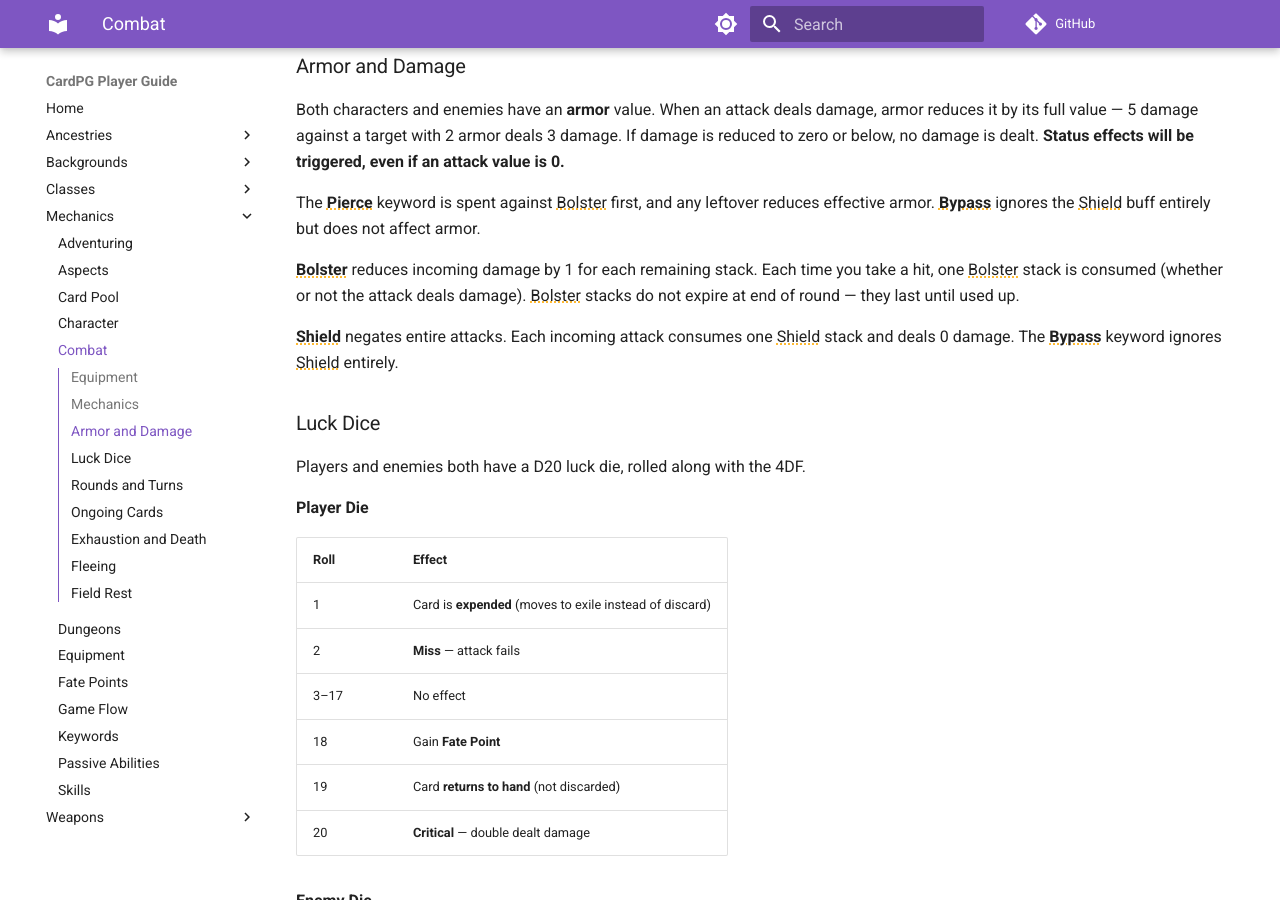
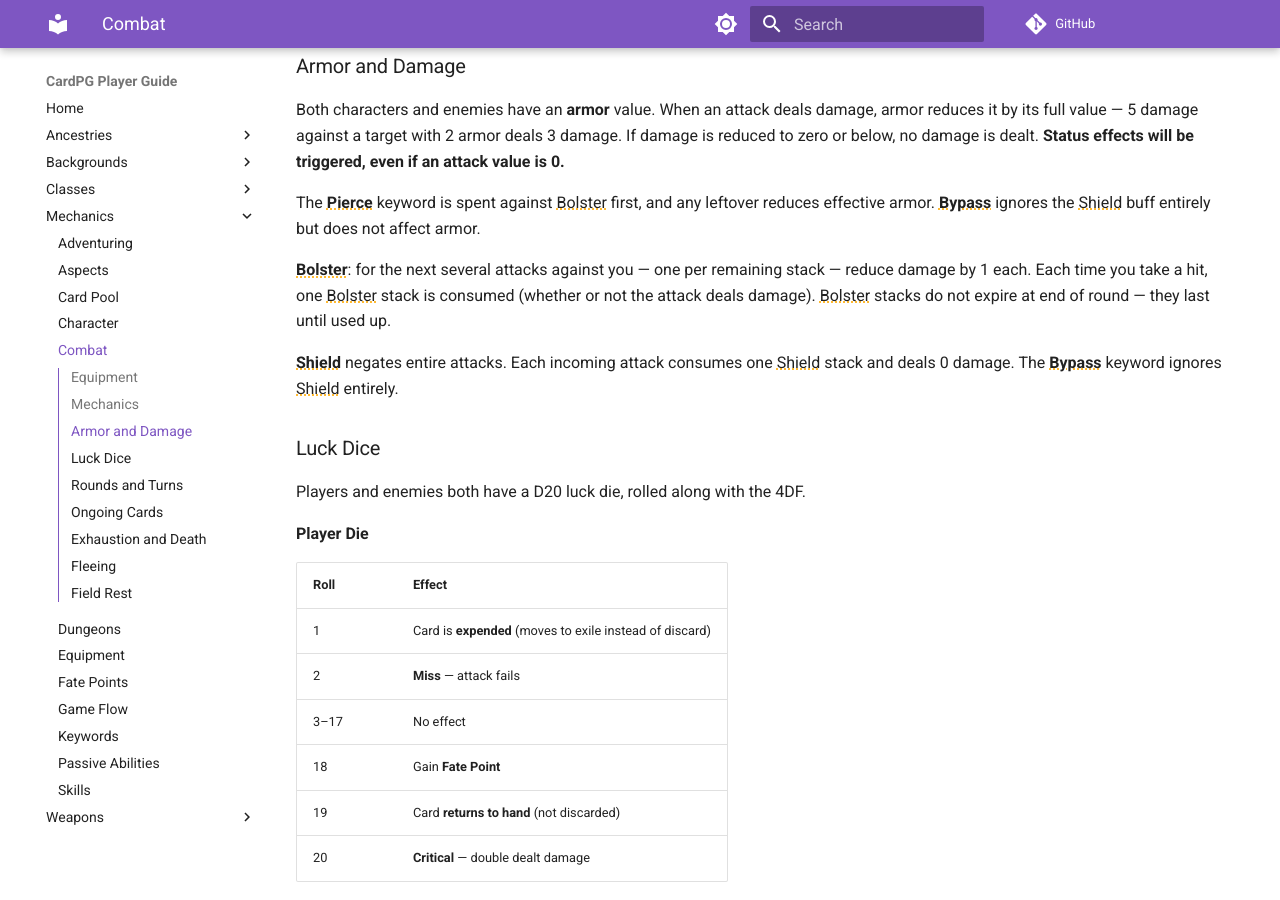
Before and after one commit to mrjoelpearce/CardPG-Guide, an MkDocs documentation site: the page built from docs/Mechanics/Combat.md, in a window 1280 px wide and 900 px high, scrolled down 713 px. Built offline with MkDocs 1.6.1 and Material for MkDocs 9.7.7, drawn with Linux system fonts in a browser that asks for light colours; comment, search, counter and statistics services are not loaded.

Commit message:
Reword Bolster's description for clarity, no functional change
"Reduce incoming damage by 1 for each of the next X hits against you"
was ambiguous - could read as a cumulative -1 per stack on a single
hit instead of -1 per hit across X separate hits. Reworded to "For
the next X attacks against you, reduce damage by 1" in the site's
Combat/Keywords pages and the hover-tooltip JS, matching the same
fix made in the main system repo.

Co-Authored-By: Claude Sonnet 5 <noreply@anthropic.com>

```diff
--- a/docs/Mechanics/Combat.md
+++ b/docs/Mechanics/Combat.md
@@ -19,7 +19,7 @@ Both characters and enemies have an **armor** value. When an attack deals damage
 
 The **Pierce** keyword is spent against Bolster first, and any leftover reduces effective armor. **Bypass** ignores the Shield buff entirely but does not affect armor.
 
-**Bolster** reduces incoming damage by 1 for each remaining stack. Each time you take a hit, one Bolster stack is consumed (whether or not the attack deals damage). Bolster stacks do not expire at end of round — they last until used up.
+**Bolster**: for the next several attacks against you — one per remaining stack — reduce damage by 1 each. Each time you take a hit, one Bolster stack is consumed (whether or not the attack deals damage). Bolster stacks do not expire at end of round — they last until used up.
 
 **Shield** negates entire attacks. Each incoming attack consumes one Shield stack and deals 0 damage. The **Bypass** keyword ignores Shield entirely.
 
--- a/docs/javascripts/keyword-tooltips.js
+++ b/docs/javascripts/keyword-tooltips.js
@@ -31,7 +31,7 @@
     Shock: "Take 1 damage each time you make an attack, for up to X attacks.",
     Poison: "You cannot heal, restore, or recover cards for X rounds.",
     Slow: "Your initiative drops to last place next round.",
-    Bolster: "Reduce incoming damage by 1 for each of the next X hits against you.",
+    Bolster: "For the next X attacks against you, reduce damage by 1.",
     Shield: "The next X attacks against you are completely negated. Max 3 stacks.",
     Retaliate: "The next X times you are attacked, the attacker automatically takes 1 damage.",
     Hide: "Enemies cannot target you. Lasts until you attack — clears the moment you do, however many rounds that takes.",
```
Also changed, not shown: docs/Mechanics/Keywords.md (+1 -1 lines).
